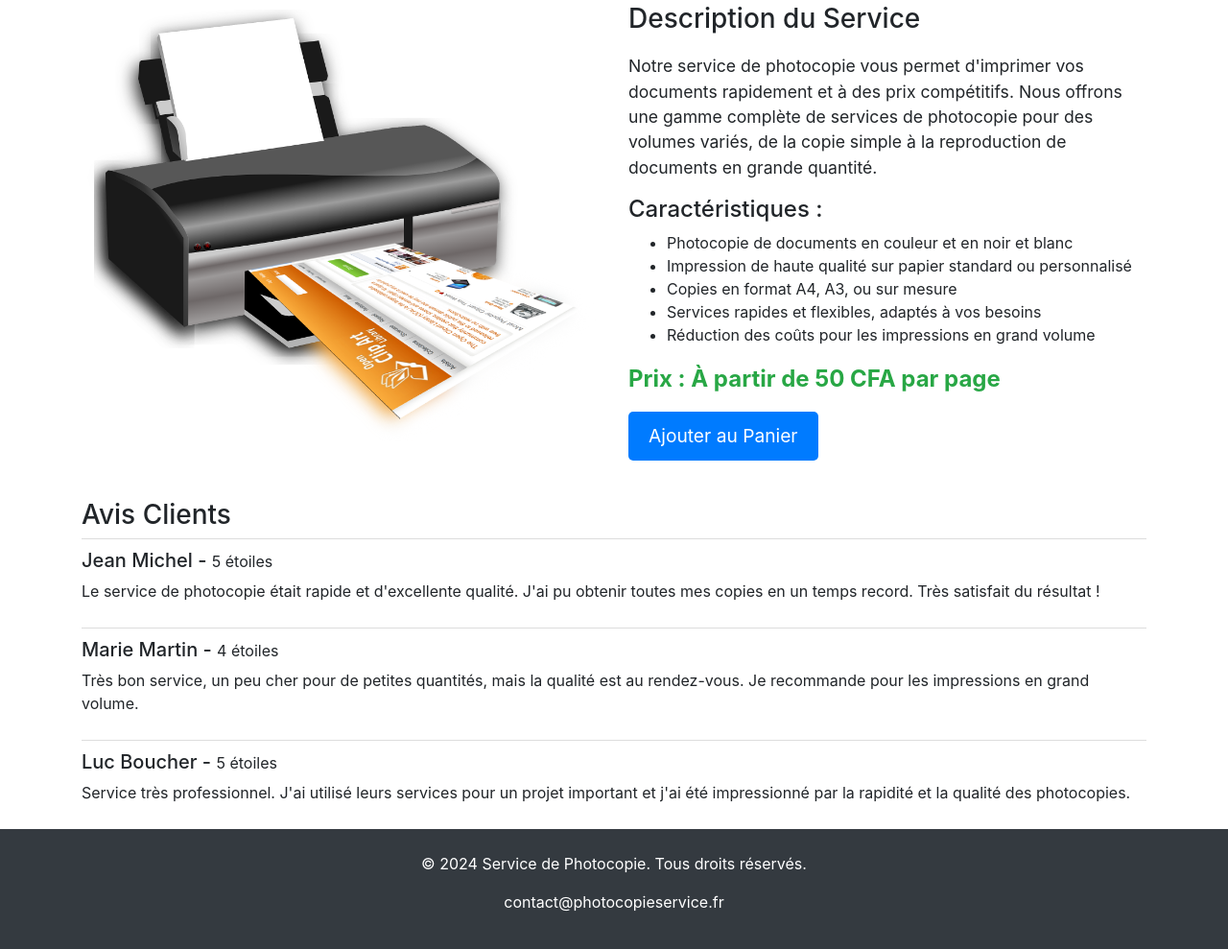
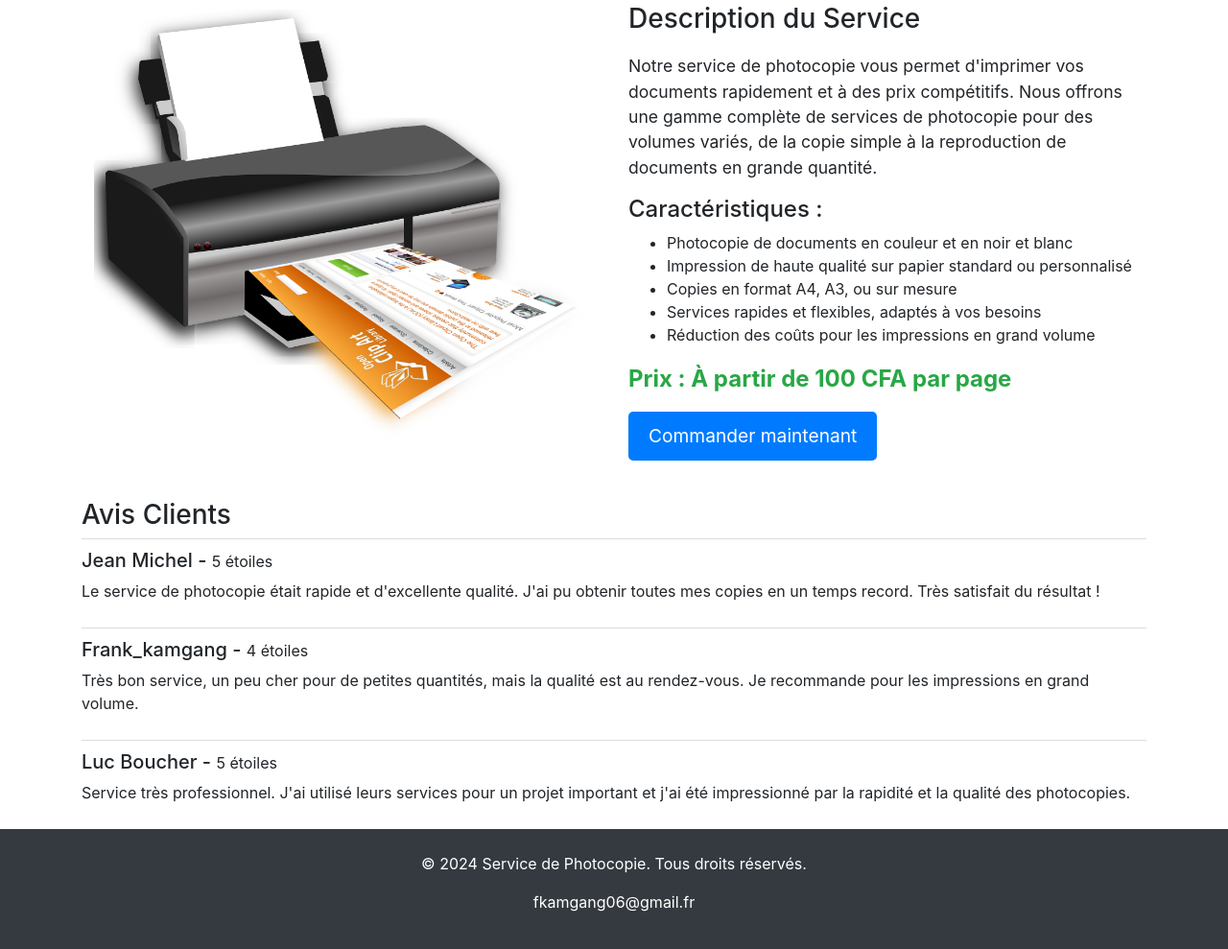
Before and after one commit to FrankamDev/burreautique, a plain HTML site: page pages/produit2.html in a window 1280 px wide. Shown: the part 395-1384 px from the top of the page at 96% size. Drawn offline with nearby package versions, Linux system fonts and the light colour scheme.

Commit message:
btn command

```diff
--- a/pages/produit2.html
+++ b/pages/produit2.html
@@ -116,9 +116,9 @@
                 <li>Réduction des coûts pour les impressions en grand volume</li>
             </ul>
 
-            <p class="price">Prix : À partir de 50 CFA par page</p>
+            <p class="price">Prix : À partir de 100 CFA par page</p>
 
-            <a href="../contacter/contactP2.html" class="btn btn-custom">Ajouter au Panier</a>
+            <a href="../contacter/contactP2.html" class="btn btn-custom">Commander maintenant</a>
         </div>
     </div>
 </section>
@@ -135,7 +135,7 @@
 
     <!-- Review 2 -->
     <div class="review">
-        <h5>Marie Martin - <small>4 étoiles</small></h5>
+        <h5>Frank_kamgang - <small>4 étoiles</small></h5>
         <p>Très bon service, un peu cher pour de petites quantités, mais la qualité est au rendez-vous. Je recommande pour les impressions en grand volume.</p>
     </div>
 
@@ -149,7 +149,7 @@
 <!-- Footer -->
 <footer class="bg-dark text-white text-center py-4">
     <p>&copy; 2024 Service de Photocopie. Tous droits réservés.</p>
-    <p><a href="mailto:contact@photocopieservice.fr" class="text-white">contact@photocopieservice.fr</a></p>
+    <p><a href="mailto:fkamgang06@gmail.com" class="text-white">fkamgang06@gmail.fr</a></p>
 </footer>
 
 <script src="https://code.jquery.com/jquery-3.5.1.slim.min.js"></script>
```
